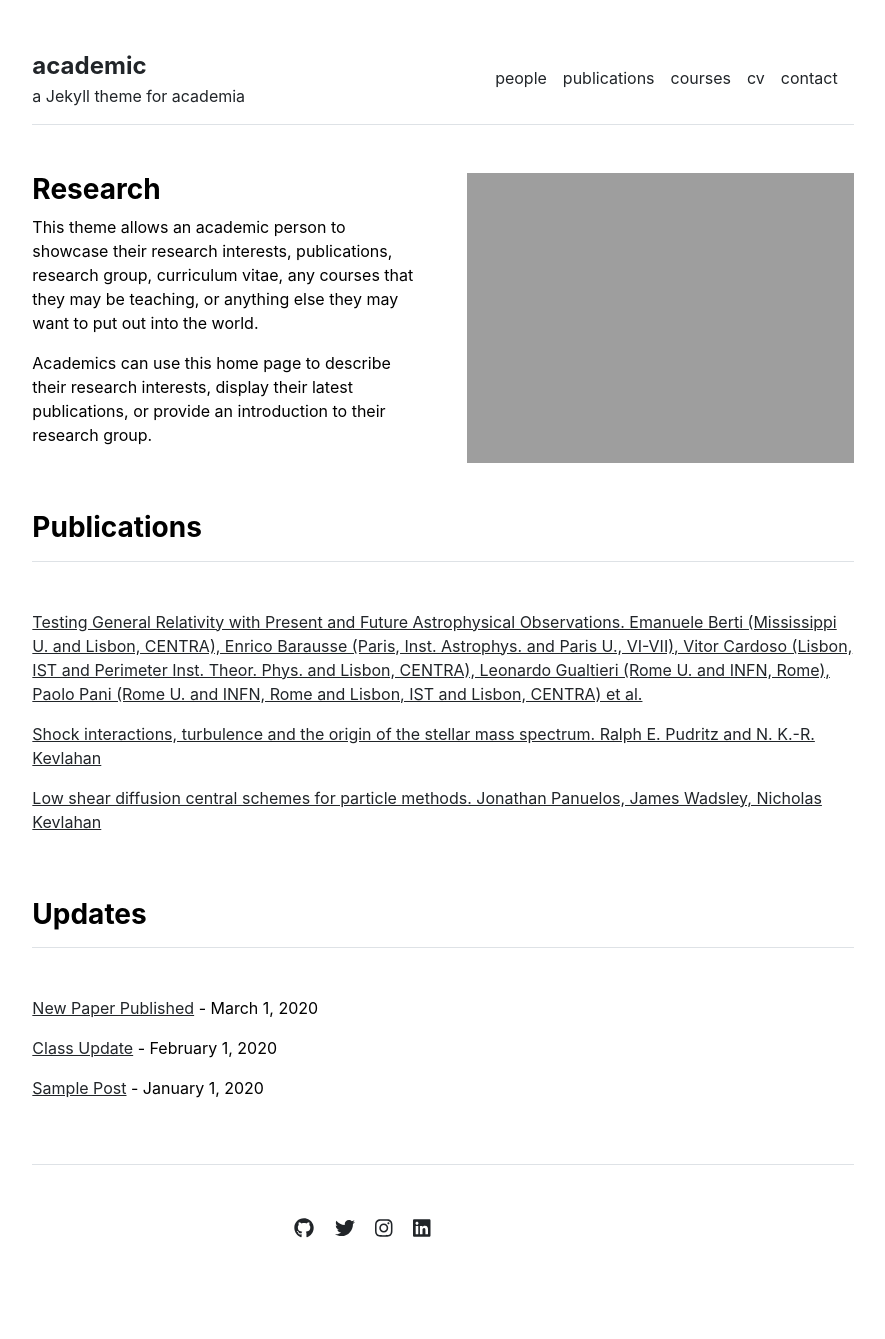
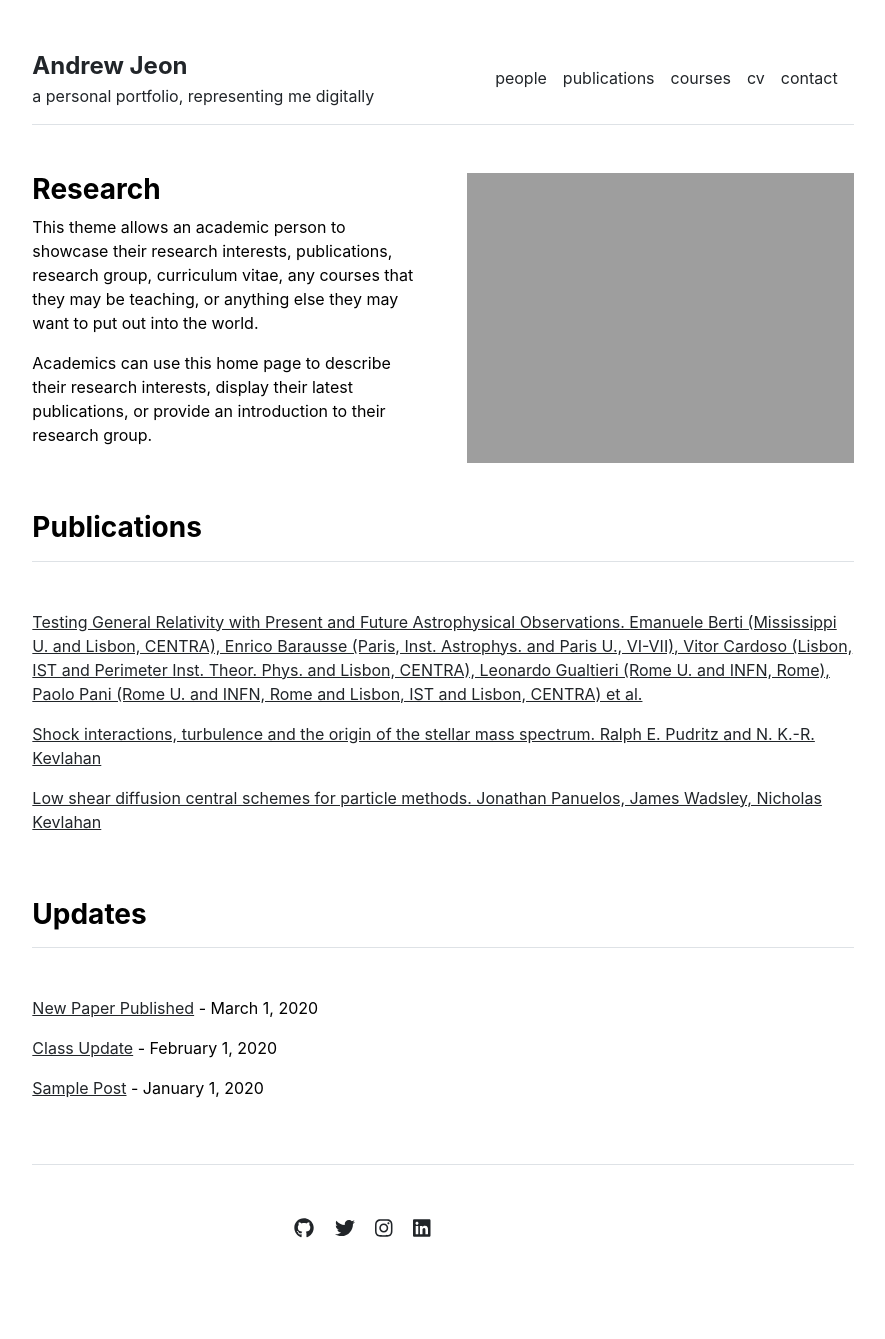
Before and after one commit to andrewjjeon/andrewjjeon.github.io, a Jekyll site: the page built from index.md, in a window 1280 px wide. Shown: the whole page, without its empty margins (197-1082 px from the left). Built offline with Jekyll 4.4.1, drawn with Linux system fonts in a browser that asks for light colours.

Commit message:
Update _config.yml

```diff
--- a/_config.yml
+++ b/_config.yml
@@ -1,4 +1,4 @@
 url: "" # the base hostname & protocol for your site, e.g. http://example.com
 baseurl: "" # the subpath of your site, e.g. /blog
-title: "academic" # the name of your site, e.g. ACME Corp.
-description: "a Jekyll theme for academia"
+title: "Andrew Jeon" # the name of your site, e.g. ACME Corp.
+description: "a personal portfolio, representing me digitally"
```
